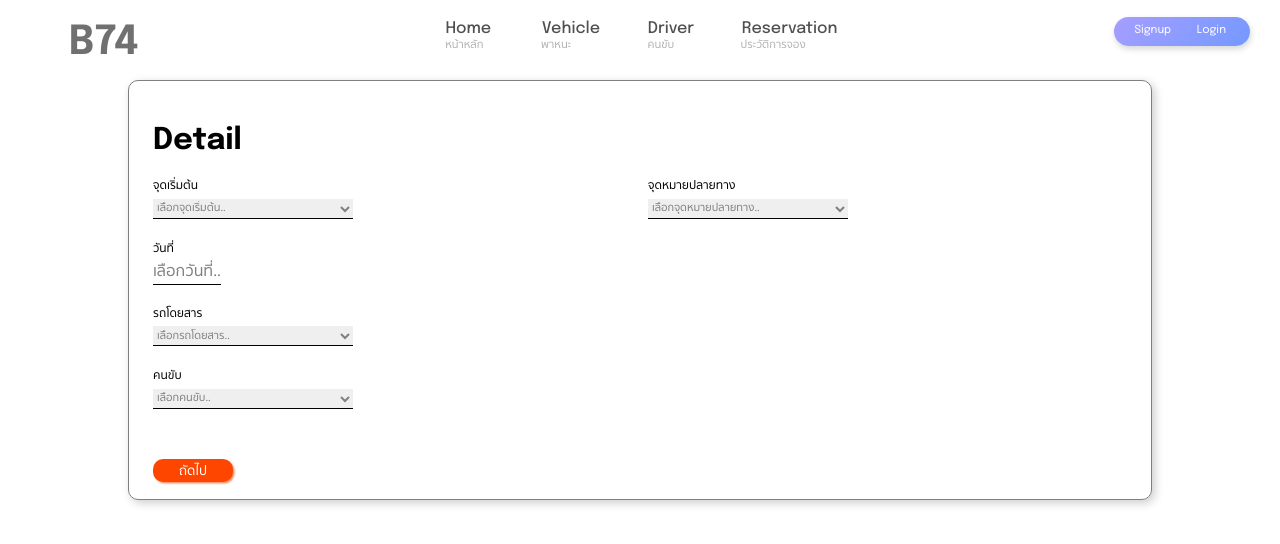
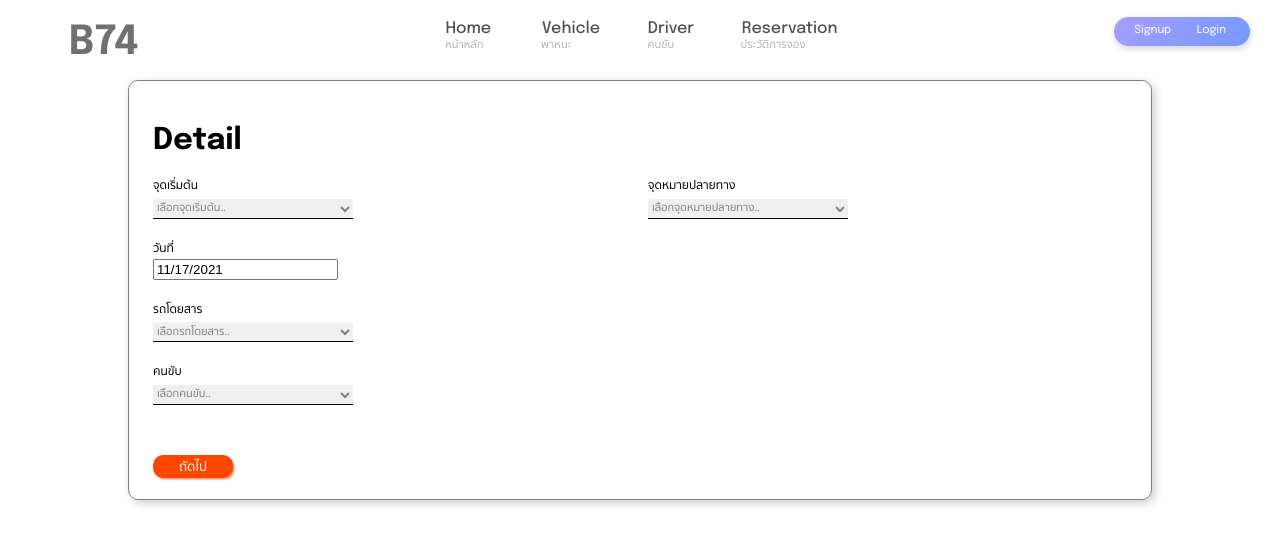
Before and after one commit to WorapolKhu/CPE101-termproject-B74, a React (Create React App) app: page /reservation in a window 1280 px wide. Shown: the top 544 px of the page. Built offline with nearby package versions, Linux system fonts and the light colour scheme.

Commit message:
add calendar

```diff
--- a/src/pages/Reservation.js
+++ b/src/pages/Reservation.js
@@ -1,8 +1,11 @@
-import React  from "react";
+import React, { useState }  from "react";
 import { Link } from "react-router-dom";
 import "./Res.css"
+import DatePicker from "react-datepicker";
+import "react-datepicker/dist/react-datepicker.css";
 
 const Reservation = () => {
+  const [startDate, setStartDate] = useState(new Date());
   return  <div className="Information">
               <h1>Detail</h1>
               <div className="Destination">
@@ -172,7 +175,7 @@
               </div>
               <div className="Date">
                 <li>วันที่</li>
-                <c>เลือกวันที่..</c>
+                <calendar><DatePicker selected={startDate} onChange={(date) => setStartDate(date)} /></calendar>
               </div>
               <div className="Car">
                 <li>รถโดยสาร</li>
```
